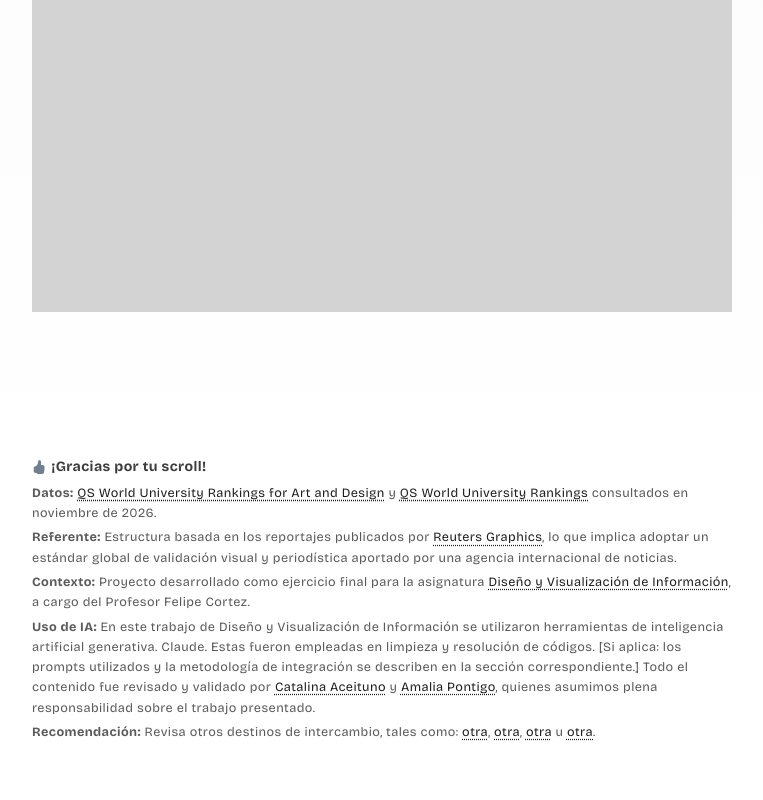
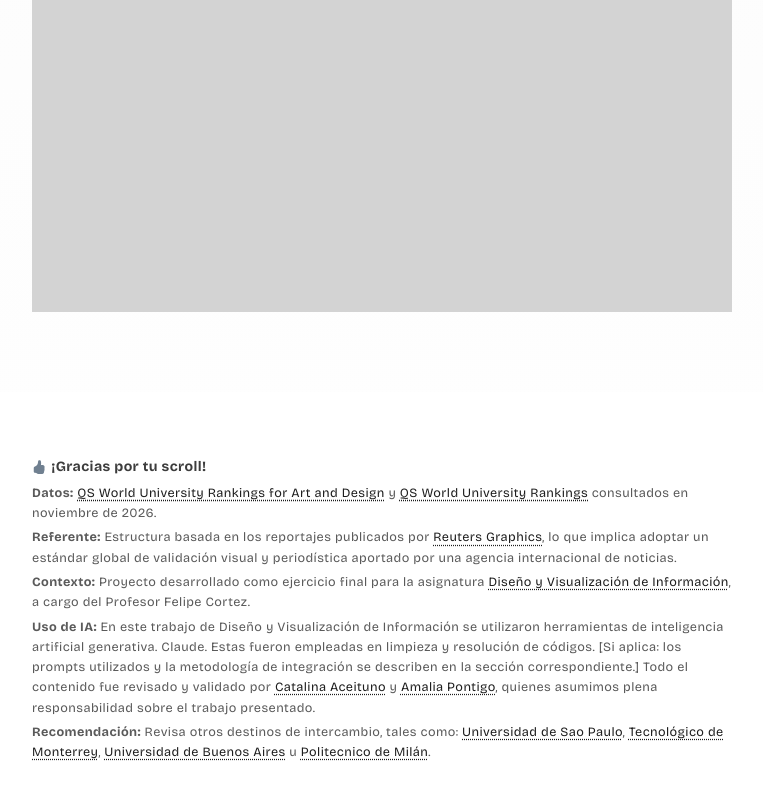
Before and after one commit to ctalinaaz/TRONCAL_EVALUACION_FINAL, a plain HTML site: page index.html in a window 1280 px wide. Shown: the part 7031-7831 px from the top of the page, without its empty margins (258-1021 px from the left). Drawn offline with nearby package versions, Linux system fonts and the light colour scheme.

Commit message:
Update index.html

```diff
--- a/index.html
+++ b/index.html
@@ -618,10 +618,10 @@ figure img {
                     </dd>
                     <dd>
                         <em>Recomendación:</em> Revisa otros destinos de intercambio, tales como:
-                        <a href="#" target="_blank" rel="noopener">otra</a>,
-                        <a href="#" target="_blank" rel="noopener">otra</a>,
-                        <a href="#" target="_blank" rel="noopener">otra</a> u
-                        <a href="#" target="_blank" rel="noopener">otra</a>.
+                        <a href="https://rodrigoalbornozr.github.io/trabajo_final/" target="_blank" rel="noopener">Universidad de Sao Paulo</a>,
+                        <a href="https://emipereda.github.io/Entrega_Final/ " target="_blank" rel="noopener">Tecnológico de Monterrey</a>,
+                        <a href="https://gukkielovers.github.io/PRUEBA_FINAL/" target="_blank" rel="noopener">Universidad de Buenos Aires</a> u
+                        <a href="https://bastich03.github.io/Clase_15/" target="_blank" rel="noopener">Politecnico de Milán</a>.
                     </dd>
                 </dl>
             </div>
```
